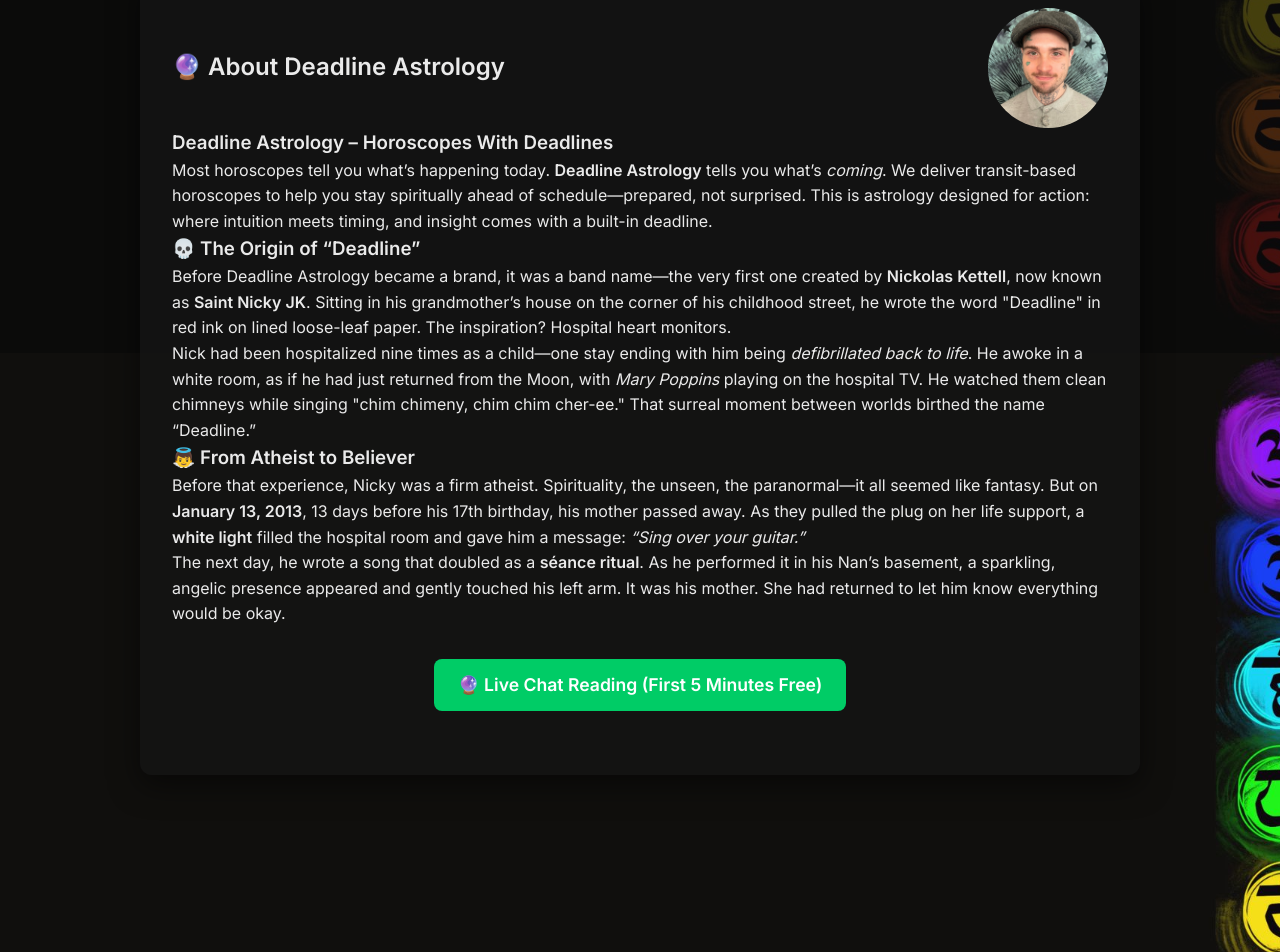
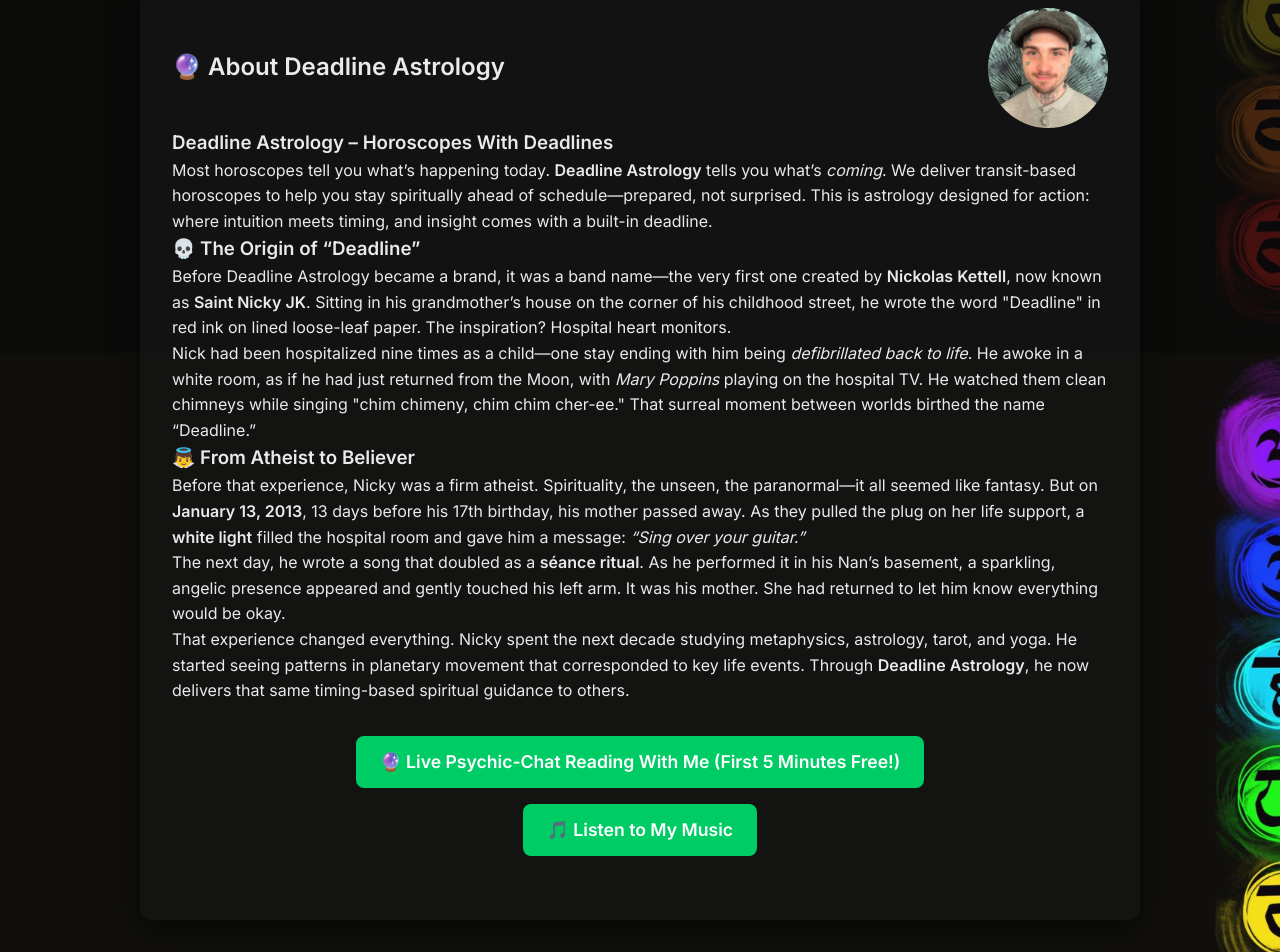
Before and after one commit to Deadline-Astrology/Deadlineastrology.github.io, a Jekyll site: the page about.html, which Jekyll copies as it is, in a window 1280 px wide. Shown: the part 547-1499 px from the top of the page. Built offline with Jekyll 4.4.1, drawn with Linux system fonts in a browser that asks for light colours; some web fonts are replaced.

Commit message:
Update about.html

```diff
--- a/about.html
+++ b/about.html
@@ -32,12 +30,20 @@
       display: inline-block;
       text-align: center;
     }
+
     .button:hover {
       background: #00994d;
       transform: scale(1.05);
     }
 
-    /* Flex layout for heading and image */
+    .cta-buttons {
+      display: flex;
+      flex-direction: column;
+      gap: 1rem;
+      align-items: center;
+      margin: 2rem 0;
+    }
+
     .about-header {
       display: flex;
       align-items: center;
@@ -57,13 +63,6 @@
         flex-direction: column;
         align-items: flex-start;
       }
-    }
-
-    /* CTA button section */
-    .cta-buttons {
-      display: flex;
-      justify-content: center;
-      margin: 2rem 0;
     }
   </style>
 </head>
@@ -96,11 +95,13 @@
     <p>
       The next day, he wrote a song that doubled as a <strong>séance ritual</strong>. As he performed it in his Nan’s basement, a sparkling, angelic presence appeared and gently touched his left arm. It was his mother. She had returned to let him know everything would be okay.
     </p>
+    <p>
+      That experience changed everything. Nicky spent the next decade studying metaphysics, astrology, tarot, and yoga. He started seeing patterns in planetary movement that corresponded to key life events. Through <strong>Deadline Astrology</strong>, he now delivers that same timing-based spiritual guidance to others.
+    </p>
 
     <div class="cta-buttons">
-      <a href="https://psychic.bitwine.com/psychics/497617-timeline_astrology" class="button" target="_blank" rel="noopener noreferrer">
-        🔮 Live Chat Reading (First 5 Minutes Free)
-      </a>
+      <a href="https://psychic.bitwine.com/psychics/497617-timeline_astrology" class="button" target="_blank" rel="noopener noreferrer">🔮 Live Psychic-Chat Reading With Me (First 5 Minutes Free!)</a>
+      <a href="https://distrokid.com/hyperfollow/saintnickyjk/saint-nicky-jk" class="button" target="_blank" rel="noopener noreferrer">🎵 Listen to My Music</a>
     </div>
   </section>
 </body>
```
Also changed, not shown: other parts of about.html (+0 -2 lines).
